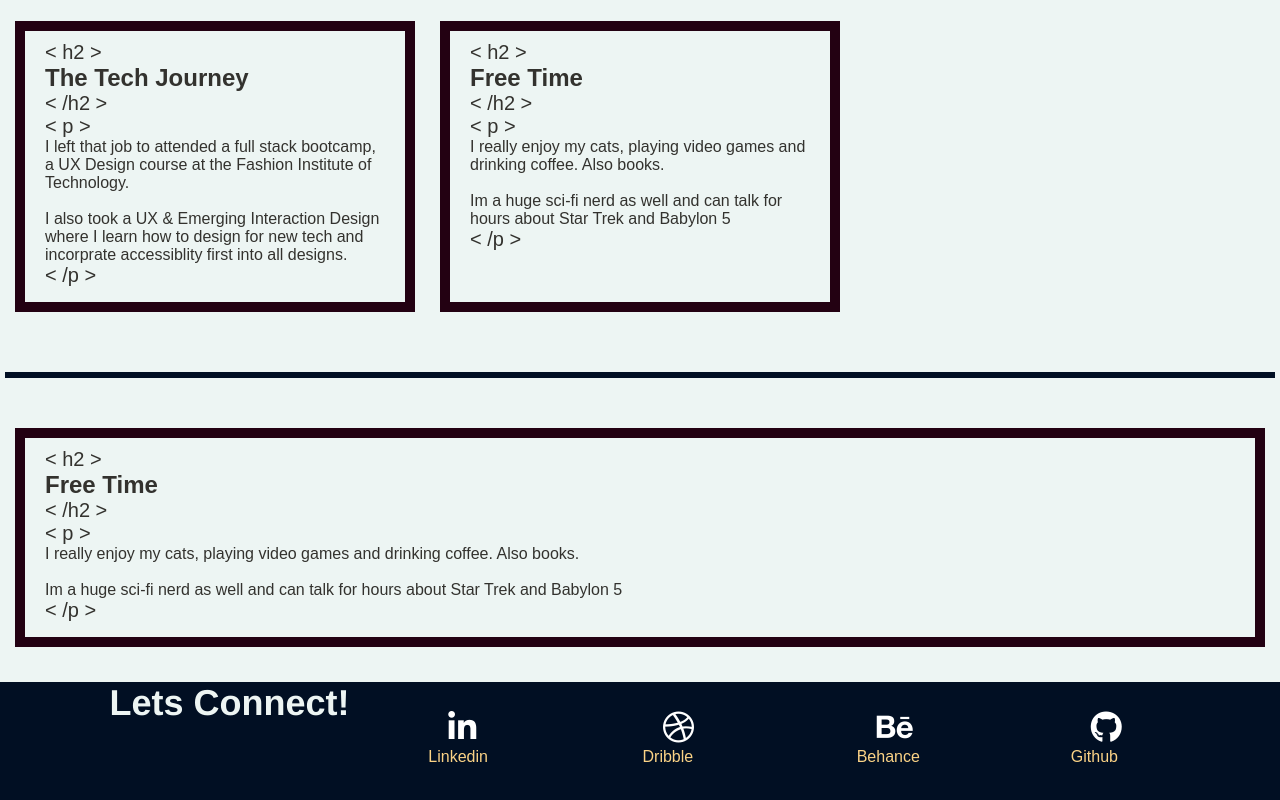
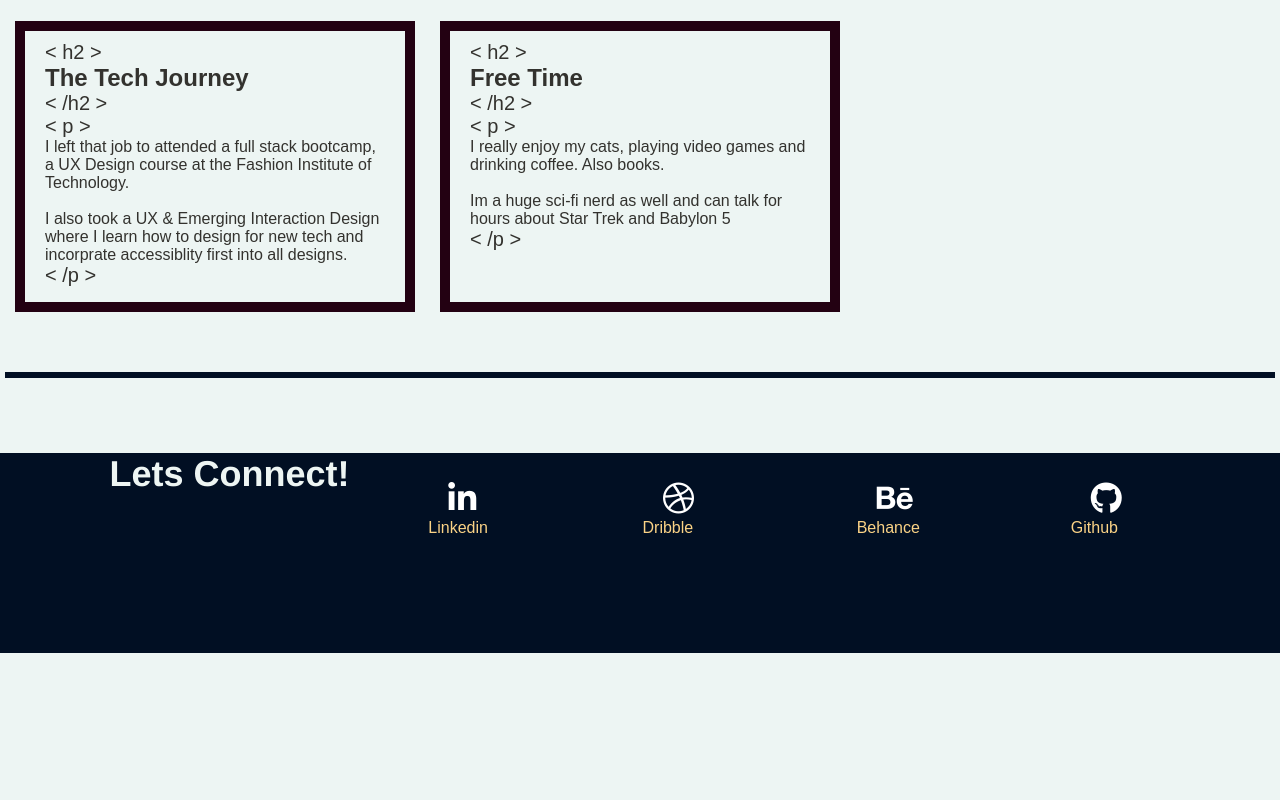
Before and after one commit to zednon/GondringPortfolio, a plain HTML site: page index.html in a window 1280 px wide. Shown: the part 873-1673 px from the top of the page. After the commit the page ends 1526 px from the top, so only its background shows below. Drawn offline with Linux system fonts and the light colour scheme; a web font is replaced by a local one.

Commit message:
fastupdate 2

```diff
--- a/index.html
+++ b/index.html
@@ -113,18 +113,7 @@ Im  a huge sci-fi nerd as well and can talk for hours about Star Trek and Babylo
 
 </section>
 <hr>
-
-
-<div class="boxblue">
-<p class="htmlnotes">< h2 ></p>
-<h2>Free Time</h2>
-<p class="htmlnotes">< /h2 ></p>
-<p class="htmlnotes">< p ></p>
-<p>I really enjoy my cats, playing video games and drinking coffee. Also books.
-<br><br>
-Im  a huge sci-fi nerd as well and can talk for hours about Star Trek and Babylon 5<p>
-<p class="htmlnotes">< /p ></p>
-</div>
+ <!--Skills-->
 
 
 
```
